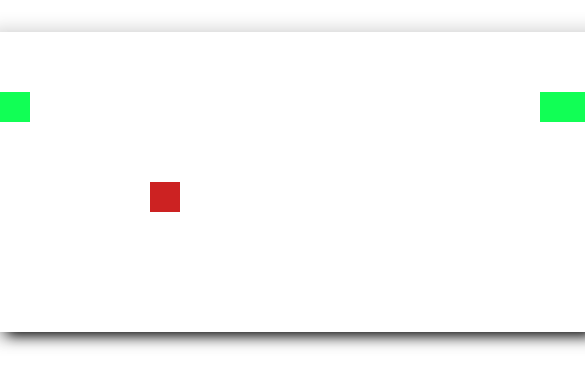
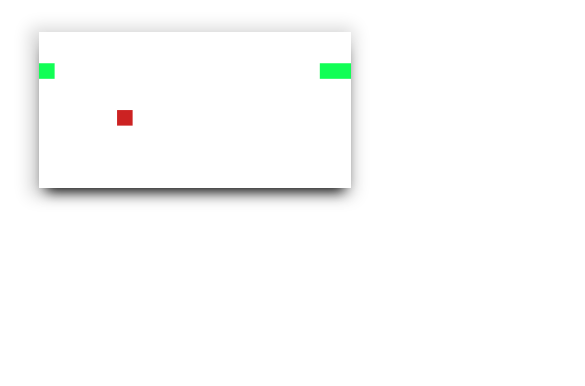
Before and after one commit to Meimato/snake, a plain HTML site: page index.html in a window 390 px wide. Shown: the whole page, 585 px wide, since content can reach past the window. Drawn offline with Linux system fonts and the light colour scheme.

Commit message:
Responsive canvas

```diff
--- a/index.html
+++ b/index.html
@@ -8,6 +8,7 @@
     <title>Snake</title>
 </head>
 <body>
+    <canvas id="canvas"></canvas>
     <script src="script.js"></script>
 </body>
 </html>
--- a/script.js
+++ b/script.js
@@ -23,13 +23,9 @@ window.onload = function () {
 };
 
 function init() {
-  const canvas = document.createElement("canvas");
-  canvas.width = canvasWidth;
-  canvas.height = canvasHeight;
-
-  document.body.appendChild(canvas);
-
+  const canvas = document.getElementById("canvas");
   ctx = canvas.getContext("2d");
+  ctx.scale(0.5, 0.5);
 }
 
 function drawGame() {
--- a/style.css
+++ b/style.css
@@ -5,6 +5,7 @@ html, body {
 
   canvas {
     display: block;
+    width: 80%;
     margin: 2rem auto;
   -webkit-box-shadow: 0px 10px 13px -7px #000000, -3px 2px 16px 6px rgba(0,0,0,0.16);
   box-shadow: 0px 10px 13px -7px #000000, -3px 2px 16px 6px rgba(0,0,0,0.16);
```
